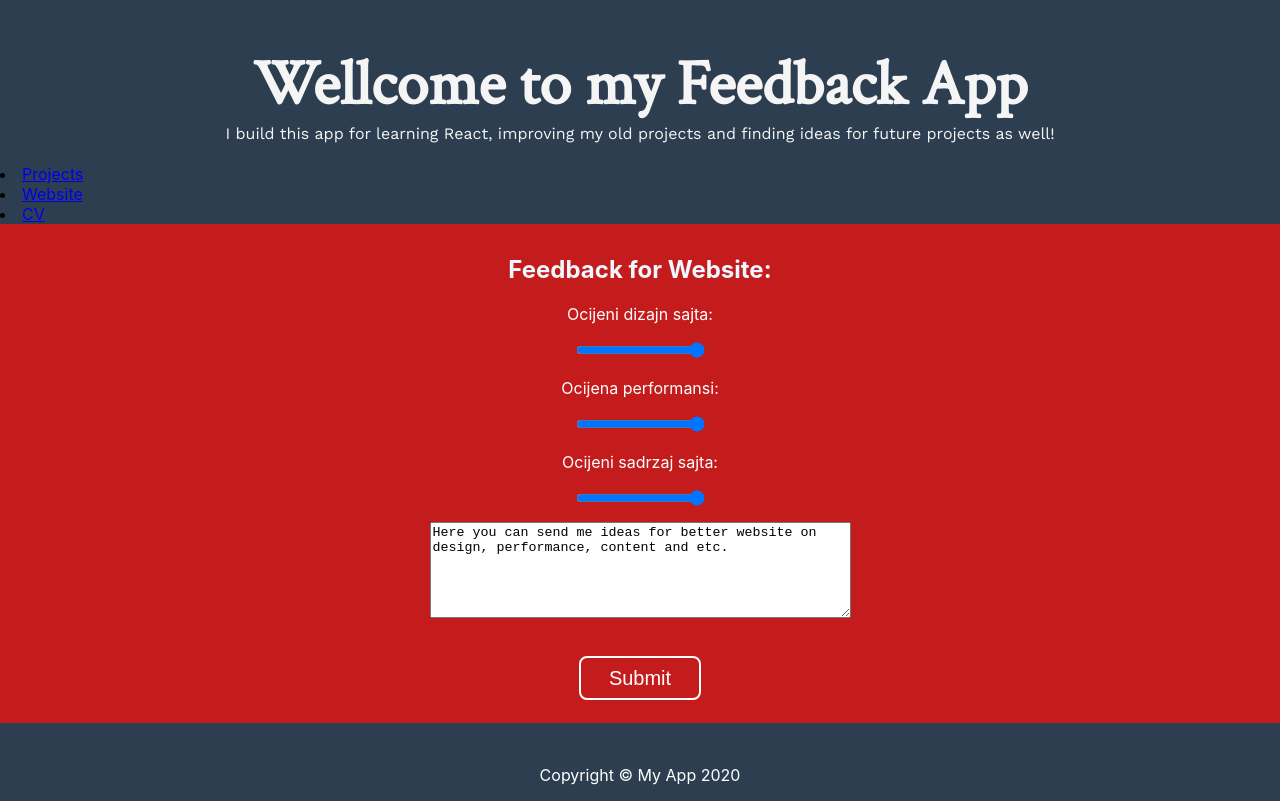
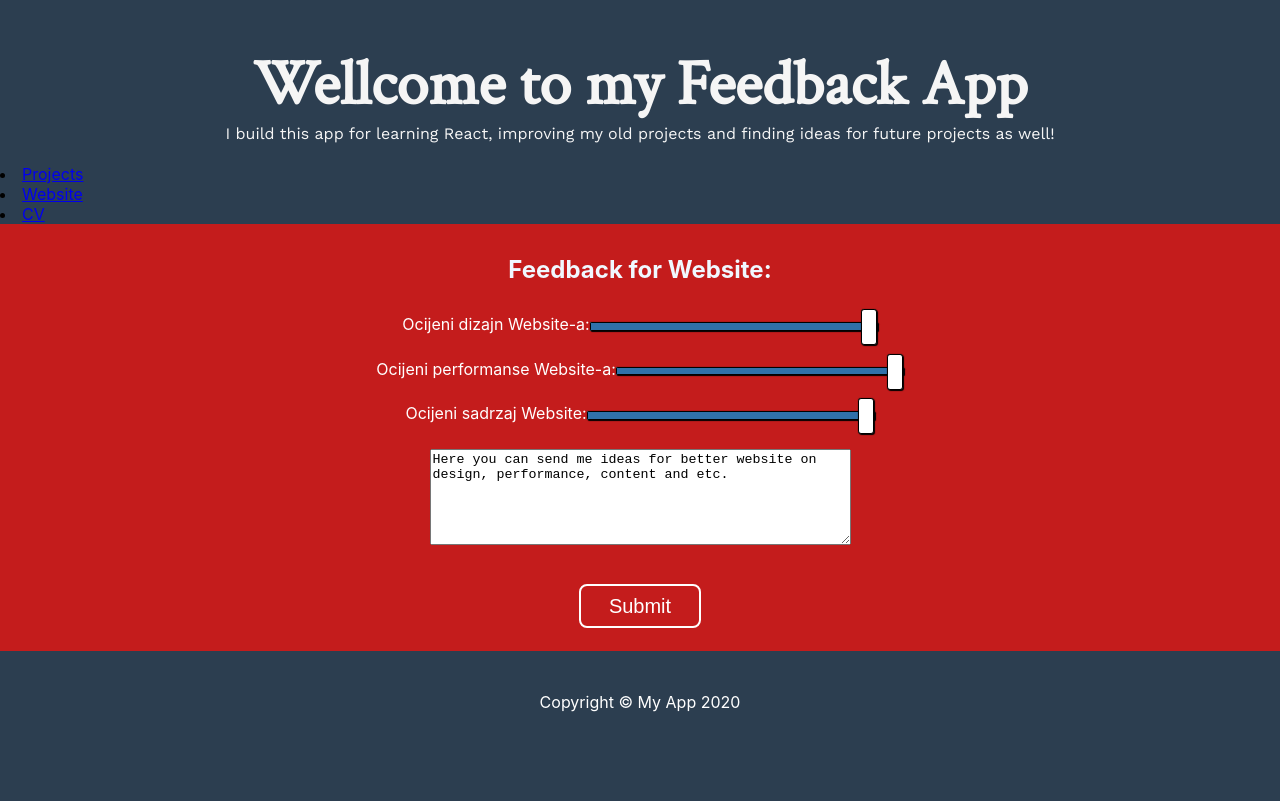
Before and after one commit to lucicdanilo/MyFeedbackApp, a React (Create React App) app: page /website in a window 1280 px wide. Built offline with nearby package versions, Linux system fonts and the light colour scheme.

Commit message:
little style for input range

```diff
--- a/src/App.css
+++ b/src/App.css
@@ -47,7 +47,6 @@
 .contentRate,
 .textSubmitReview,
 .boxRate,
-.titleForSlider,
 .designRate,
 .slidecontainer {
   text-align: center;
@@ -79,3 +78,92 @@
   color: white;
   padding-top: 2%;
 }
+
+input[type="range"] {
+  -webkit-appearance: none;
+  margin: 18px 0;
+  width: 25%;
+}
+input[type="range"]:focus {
+  outline: none;
+}
+input[type="range"]::-webkit-slider-runnable-track {
+  width: 100%;
+  height: 8.4px;
+  cursor: pointer;
+  animate: 0.2s;
+  box-shadow: 1px 1px 1px #000000, 0px 0px 1px #0d0d0d;
+  background: #3071a9;
+  border-radius: 1.3px;
+  border: 0.2px solid #010101;
+}
+input[type="range"]::-webkit-slider-thumb {
+  box-shadow: 1px 1px 1px #000000, 0px 0px 1px #0d0d0d;
+  border: 1px solid #000000;
+  height: 36px;
+  width: 16px;
+  border-radius: 3px;
+  background: #ffffff;
+  cursor: pointer;
+  -webkit-appearance: none;
+  margin-top: -14px;
+}
+input[type="range"]:focus::-webkit-slider-runnable-track {
+  background: #367ebd;
+}
+input[type="range"]::-moz-range-track {
+  width: 100%;
+  height: 8.4px;
+  cursor: pointer;
+  animate: 0.2s;
+  box-shadow: 1px 1px 1px #000000, 0px 0px 1px #0d0d0d;
+  background: #3071a9;
+  border-radius: 1.3px;
+  border: 0.2px solid #010101;
+}
+input[type="range"]::-moz-range-thumb {
+  box-shadow: 1px 1px 1px #000000, 0px 0px 1px #0d0d0d;
+  border: 1px solid #000000;
+  height: 36px;
+  width: 16px;
+  border-radius: 3px;
+  background: #ffffff;
+  cursor: pointer;
+}
+input[type="range"]::-ms-track {
+  width: 100%;
+  height: 8.4px;
+  cursor: pointer;
+  animate: 0.2s;
+  background: transparent;
+  border-color: transparent;
+  border-width: 16px 0;
+  color: transparent;
+}
+input[type="range"]::-ms-fill-lower {
+  background: #2a6495;
+  border: 0.2px solid #010101;
+  border-radius: 2.6px;
+  box-shadow: 1px 1px 1px #000000, 0px 0px 1px #0d0d0d;
+}
+input[type="range"]::-ms-fill-upper {
+  background: #3071a9;
+  border: 0.2px solid #010101;
+  border-radius: 2.6px;
+  box-shadow: 1px 1px 1px #000000, 0px 0px 1px #0d0d0d;
+}
+input[type="range"]::-ms-thumb {
+  box-shadow: 1px 1px 1px #000000, 0px 0px 1px #0d0d0d;
+  border: 1px solid #000000;
+  height: 36px;
+  width: 16px;
+  border-radius: 3px;
+  background: #ffffff;
+  cursor: pointer;
+}
+input[type="range"]:focus::-ms-fill-lower {
+  background: #3071a9;
+}
+input[type="range"]:focus::-ms-fill-upper {
+  background: #367ebd;
+}
--- a/src/App.js
+++ b/src/App.js
@@ -4,8 +4,6 @@
 import Projects from "./Projects";
 import Website from "./Website";
 import CV from "./CV";
-
-var categories = ["Projects", "Website", "CV"];
 
 function App() {
   return (
--- a/src/CV.js
+++ b/src/CV.js
@@ -7,15 +7,27 @@
         <div class="boxRate">
           <h2 class="dynamicSubtitle">Feedback for CV:</h2>
           <div class="designRate">
-            <p class="titleForSlider">Ocijeni dizajn CV-a:</p>
             <div class="slidecontainer">
-              <input type="range" min="0" max="10" step="1" />
+              <label for="designSlider">Ocijeni dizajn CV-a:</label>
+              <input
+                type="range"
+                name="designSlider"
+                min="0"
+                max="10"
+                step="1"
+              />
             </div>
           </div>
           <div class="contentRate">
-            <p class="titleForSlider">Ocijeni sadrzaj CV-a:</p>
             <div class="slidecontainer">
-              <input type="range" min="0" max="10" step="1" />
+              <label for="contentSlider">Ocijeni sadrazaj CV-a:</label>
+              <input
+                type="range"
+                name="contentSlider"
+                min="0"
+                max="10"
+                step="1"
+              />
             </div>
           </div>
           <div calss="textSubmitReview">
--- a/src/Website.js
+++ b/src/Website.js
@@ -7,21 +7,41 @@
         <div class="boxRate">
           <h2 class="dynamicSubtitle">Feedback for Website:</h2>
           <div class="designRate">
-            <p class="titleForSlider">Ocijeni dizajn sajta:</p>
             <div class="slidecontainer">
-              <input type="range" min="0" max="10" step="1" />
+              <label for="designSlider">Ocijeni dizajn Website-a:</label>
+              <input
+                type="range"
+                name="designSlider"
+                min="0"
+                max="10"
+                step="1"
+              />
             </div>
           </div>
           <div class="performanceRate">
-            <p class="titleForSlider">Ocijena performansi:</p>
             <div class="slidecontainer">
-              <input type="range" min="0" max="10" step="1" />
+              <label for="performanceSlider">
+                Ocijeni performanse Website-a:
+              </label>
+              <input
+                type="range"
+                name="performanceSlider"
+                min="0"
+                max="10"
+                step="1"
+              />
             </div>
           </div>
           <div class="contentRate">
-            <p class="titleForSlider">Ocijeni sadrzaj sajta:</p>
             <div class="slidecontainer">
-              <input type="range" min="0" max="10" step="1" />
+              <label for="contentSlider">Ocijeni sadrzaj Website:</label>
+              <input
+                type="range"
+                name="contentSlider"
+                min="0"
+                max="10"
+                step="1"
+              />
             </div>
           </div>
           <div calss="textSubmitReview">
```
Also changed, not shown: public/index.html (+0 -9 lines).
